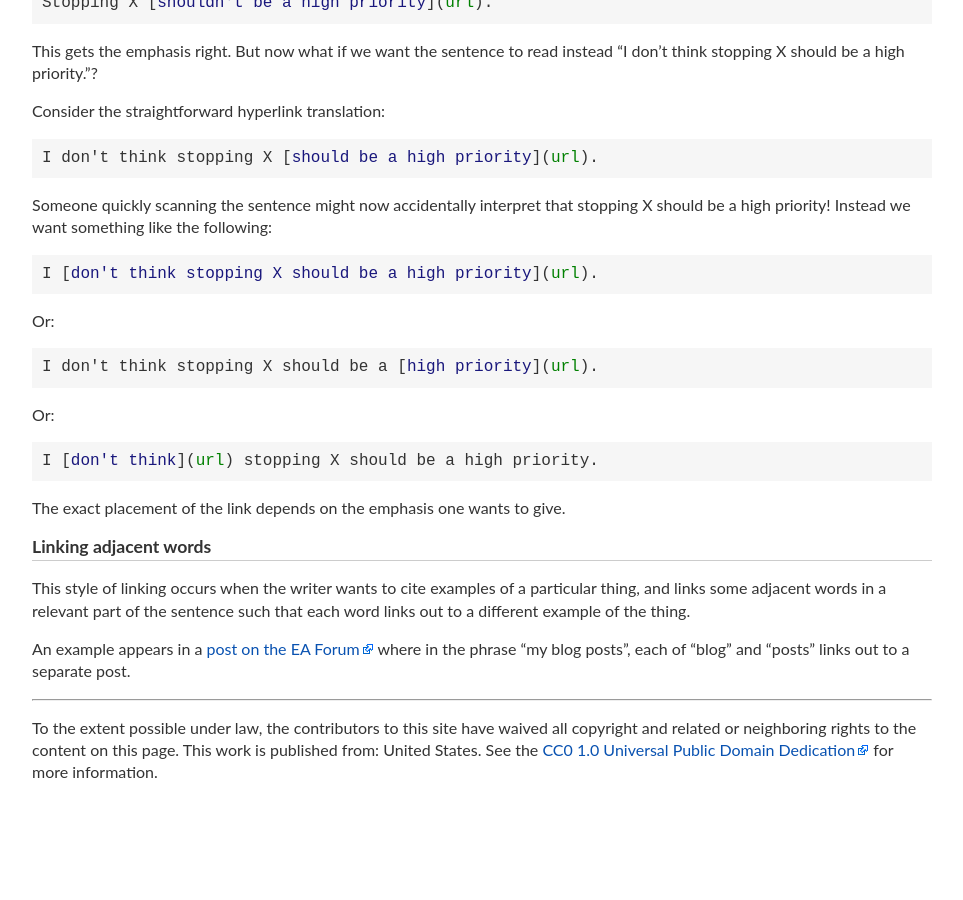
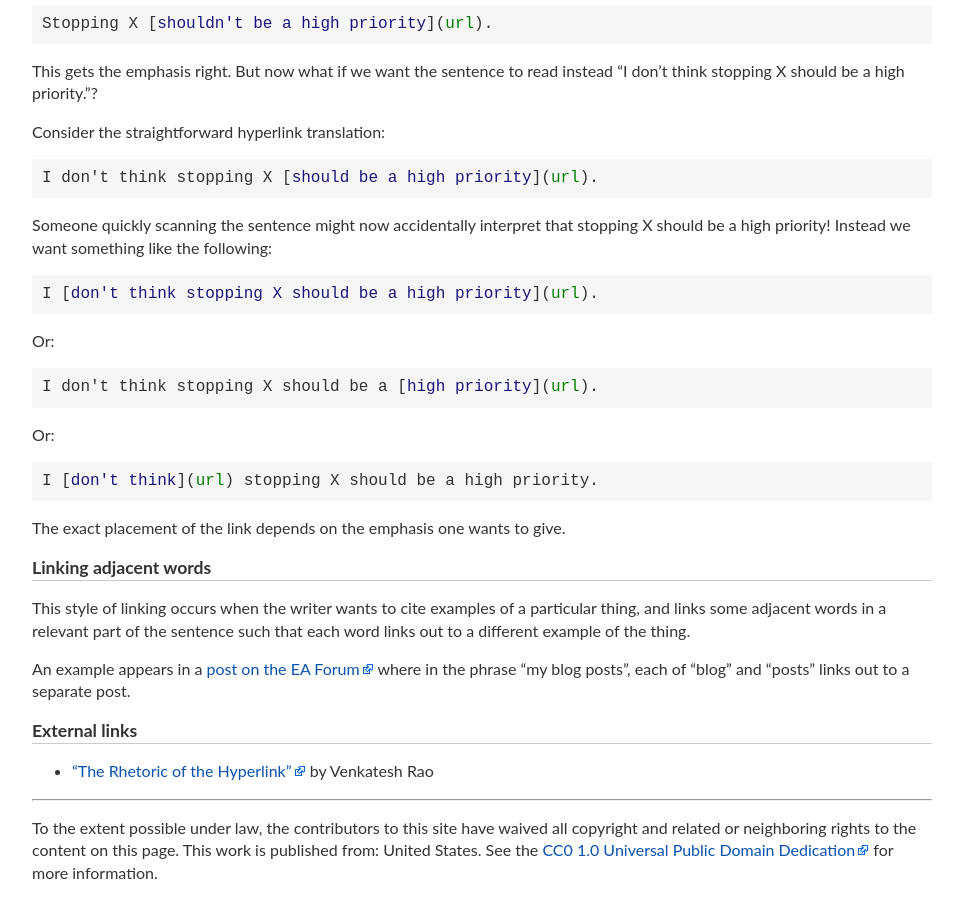
Before and after one commit to riceissa/contentcreation, a Jekyll site: the page built from linking-style.md, in a window 1280 px wide and 900 px high, scrolled down 1989 px. Shown: the whole window, without its empty margins (158-1121 px from the left). Built offline with Jekyll 4.4.1, drawn with Linux system fonts in a browser that asks for light colours; before the commit the page ends 2789 px from its top, so only the background shows below that.

Commit message:
Link to ribbonfarm post on hyperlinks

```diff
--- a/linking-style.md
+++ b/linking-style.md
@@ -153,3 +153,8 @@ sentence such that each word links out to a different example of the thing.
 An example appears in a [post on the EA Forum](http://effective-altruism.com/ea/14d/donor_lotteries_a_stepbystep_guide_for_mall/)
 where in the phrase "my blog posts", each of "blog" and "posts" links out to a
 separate post.
+
+## External links
+
+- ["The Rhetoric of the Hyperlink"](https://www.ribbonfarm.com/2009/07/01/the-rhetoric-of-the-hyperlink/)
+  by Venkatesh Rao
```
